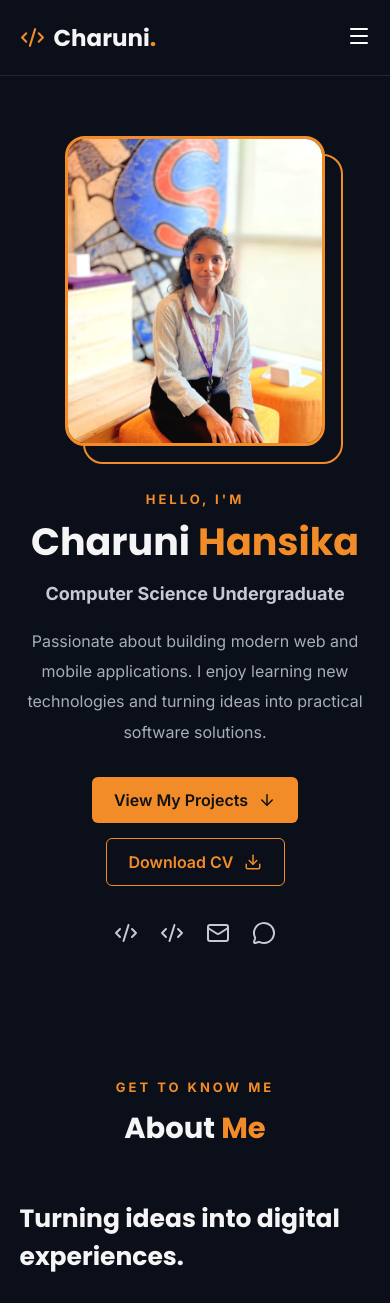
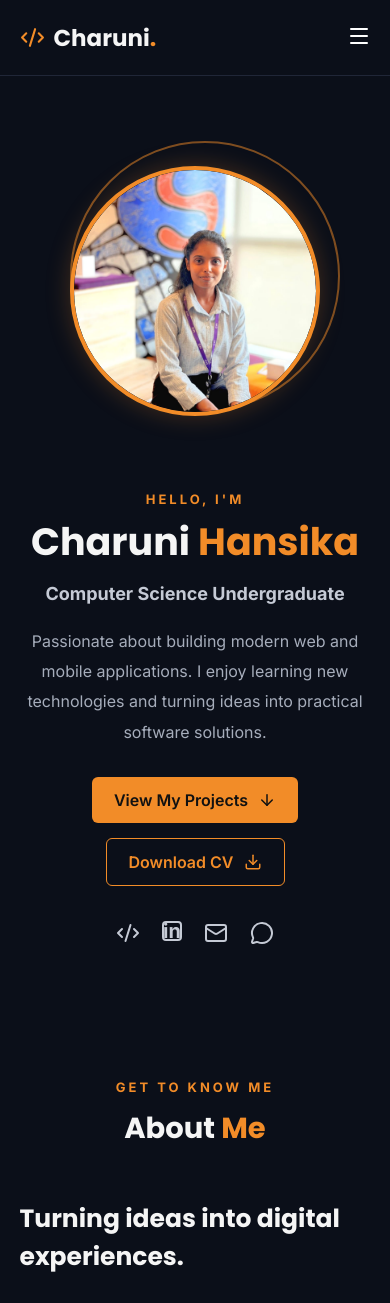
Before and after one commit to CharuniLiyanage/charuni-portfolio, a React (Vite) app in the folder charuni-portfolio/: page / in a window 390 px wide. Shown: the top 1303 px of the page. Built offline with nearby package versions, Linux system fonts and the light colour scheme.

Commit message:
Update hero section profile image and social links

```diff
--- a/charuni-portfolio/src/components/Hero.jsx
+++ b/charuni-portfolio/src/components/Hero.jsx
@@ -1,4 +1,3 @@
-
 import {
   Code2,
   Mail,
@@ -57,8 +56,9 @@ function Hero() {
             rel="noreferrer"
             aria-label="LinkedIn"
             title="LinkedIn"
+            className="linkedin-icon"
           >
-            <Code2 />
+            in
           </a>
 
           <a
--- a/charuni-portfolio/src/styles.css
+++ b/charuni-portfolio/src/styles.css
@@ -198,39 +198,109 @@ a {
   transform: translateY(-3px);
 }
 
+
+/* HERO PROFILE IMAGE */
+
 .hero-image {
   position: relative;
-  width: 340px;
-  height: 400px;
+  width: 350px;
+  height: 350px;
   flex-shrink: 0;
+  display: flex;
+  align-items: center;
+  justify-content: center;
 }
 
 .image-frame {
-  width: 100%;
-  height: 100%;
-  border: 3px solid #f28c28;
-  border-radius: 20px;
+  width: 320px;
+  height: 320px;
+  border: 4px solid #f28c28;
+  border-radius: 50%;
   overflow: hidden;
   position: relative;
   z-index: 2;
   background: #171e2d;
+  box-shadow: 0 0 25px rgba(242, 140, 40, 0.25);
 }
 
 .image-frame img {
   width: 100%;
   height: 100%;
   object-fit: cover;
+  object-position: center;
+  border-radius: 50%;
+  display: block;
 }
 
 .image-decoration {
   position: absolute;
-  width: 100%;
-  height: 100%;
-  border: 2px solid #f28c28;
-  border-radius: 20px;
-  top: 18px;
-  left: 18px;
+  width: 340px;
+  height: 340px;
+  border: 2px solid rgba(242, 140, 40, 0.5);
+  border-radius: 50%;
+  top: 5px;
+  left: 5px;
+  z-index: 1;
 }
+
+/*LINKEDIN ICON*/
+.linkedin-icon {
+  font-size: 20px;
+  font-weight: 700;
+  text-decoration: none;
+  color: #c5cad5;
+  border: 2px solid #c5cad5;
+  border-radius: 4px;
+  width: 20px;
+  height: 20px;
+  display: flex;
+  align-items: center;
+  justify-content: center;
+  transition: 0.3s;
+}
+
+.linkedin-icon:hover {
+  color: #f28c28;
+  border-color: #f28c28;
+  transform: translateY(-3px);
+}
+
+/* RESPONSIVE */
+
+@media (max-width: 768px) {
+  .hero {
+    flex-direction: column-reverse;
+    text-align: center;
+    gap: 40px;
+  }
+
+  .hero-image {
+    width: 280px;
+    height: 280px;
+  }
+
+  .image-frame {
+    width: 250px;
+    height: 250px;
+  }
+
+  .image-decoration {
+    width: 270px;
+    height: 270px;
+    top: 5px;
+    left: 5px;
+  }
+
+  .hero-description {
+    margin: 0 auto;
+  }
+
+  .hero-buttons,
+  .social-links {
+    justify-content: center;
+  }
+}
+
 
 /* ABOUT */
 
```
